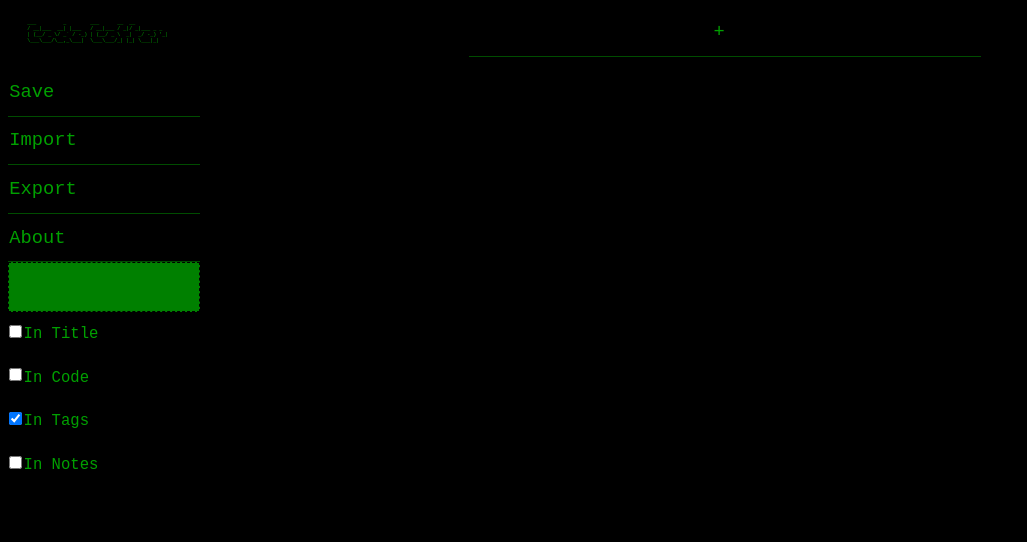
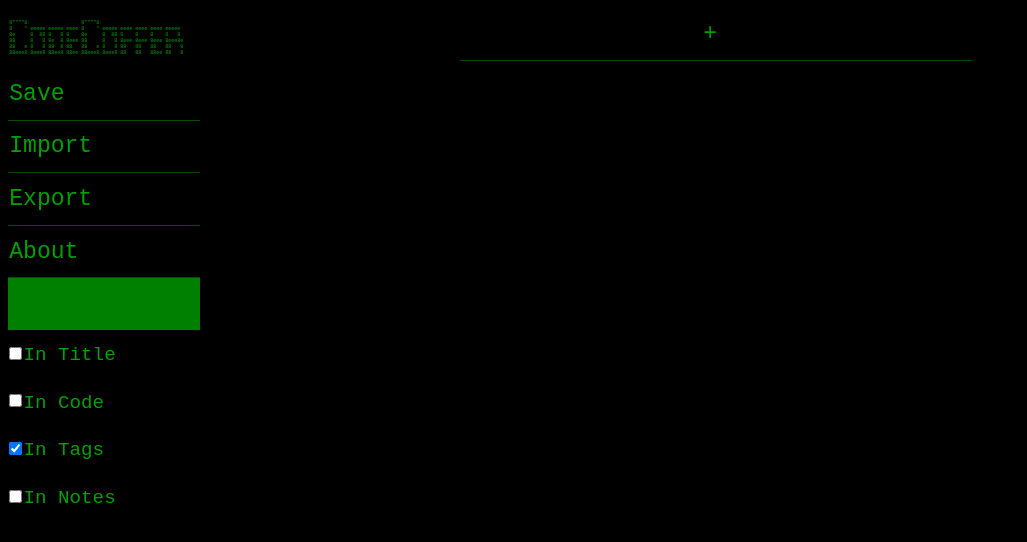
Before and after one commit to developerjaym/CodeCoffer, an Angular app: page / in a window 1280 px wide. Shown: the top 542 px of the page, without its empty margins (0-1027 px from the left). Built offline with nearby package versions, Linux system fonts and the light colour scheme.

Commit message:
style fixes

```diff
--- a/src/app/about/about.component.html
+++ b/src/app/about/about.component.html
@@ -1,23 +1,14 @@
 <button (click)="back()"><---<< Return to Snippets</button>
 <textarea class="display-textarea" readonly>
+8""""8                  8""""8
+8    " eeeee eeeee eeee 8    " eeeee eeee eeee eeee eeeee
+8e     8  88 8   8 8    8e     8  88 8    8    8    8   8
+88     8   8 8e  8 8eee 88     8   8 8eee 8eee 8eee 8eee8e
+88   e 8   8 88  8 88   88   e 8   8 88   88   88   88   8
+88eee8 8eee8 88ee8 88ee 88eee8 8eee8 88   88   88ee 88   8
 
-    ___         _        ___      __  __
-    / __|___  __| |___   / __|___ / _|/ _|___ _ _
-   | (__/ _ \/ _` / -_) | (__/ _ \  _|  _/ -_) '_|
-    \___\___/\__,_\___|  \___\___/_| |_| \___|_|
+      Author: Jay M
+      Version: 0.1
+      ©2018
 
-   By
-    .----------------.  .----------------.  .----------------.
-    | .--------------. || .--------------. || .--------------. |
-    | |     _____    | || |      __      | || |  ____  ____  | |
-    | |    |_   _|   | || |     /  \     | || | |_  _||_  _| | |
-    | |      | |     | || |    / /\ \    | || |   \ \  / /   | |
-    | |   _  | |     | || |   / ____ \   | || |    \ \/ /    | |
-    | |  | |_' |     | || | _/ /    \ \_ | || |    _|  |_    | |
-    | |  `.___.'     | || ||____|  |____|| || |   |______|   | |
-    | |              | || |              | || |              | |
-    | '--------------' || '--------------' || '--------------' |
-     '----------------'  '----------------'  '----------------'
-
-  2018
 </textarea>
--- a/src/app/app.module.ts
+++ b/src/app/app.module.ts
@@ -9,7 +9,6 @@ import { MiddlePanelComponent } from './middle-panel/middle-panel.component';
 import { SearchBoxComponent } from './search-box/search-box.component';
 import { SnippetBoxComponent } from './snippet-box/snippet-box.component';
 import { SnippetService } from './snippet.service';
-import { HttpClientModule } from '@angular/common/http';
 import { StorageService } from './storage.service';
 import { ParseService } from './parse.service';
 import { AboutComponent } from './about/about.component';
@@ -27,7 +26,7 @@ const appRoutes: Routes = [
 
 @NgModule({
   declarations: [AppComponent, AboutComponent, ExportComponent, ImportComponent, HomeComponent, SidePanelComponent, MiddlePanelComponent, SearchBoxComponent, SnippetBoxComponent, HomeComponent],
-  imports: [BrowserModule, CommonModule, FormsModule, HttpClientModule, RouterModule.forRoot(
+  imports: [BrowserModule, CommonModule, FormsModule, RouterModule.forRoot(
     appRoutes,
     { enableTracing: false,
     useHash: true } // <-- debugging purposes only
--- a/src/app/home/home.component.css
+++ b/src/app/home/home.component.css
@@ -9,9 +9,9 @@
     height: 100%;
     display: flex;
     align-items: center;
-    align-content: center;
+    align-content: space-between;
     flex-direction: column;
-    margin-left: 1vw;
+    margin-left: 4px;
   }
   app-side-panel {
     display: flex;
--- a/src/app/import/import.component.html
+++ b/src/app/import/import.component.html
@@ -1,4 +1,5 @@
 <button (click)="back()"><---<< Return to Snippets</button>
+
 <label>Paste JSON below</label>
 <textarea [(ngModel)]="importedJson" class="display-textarea"></textarea>
 <button (click)="save()">Load These Snippets</button>
--- a/src/app/middle-panel/middle-panel.component.css
+++ b/src/app/middle-panel/middle-panel.component.css
@@ -5,8 +5,3 @@
   position: sticky;
   width: 50%;
 }
-
-app-snippet-box {
-  margin-top: 8px;
-  margin-bottom: 8px;
-}
--- a/src/app/side-panel/side-panel.component.html
+++ b/src/app/side-panel/side-panel.component.html
@@ -1,10 +1,12 @@
 <div class="sticky panel">
 
    <textarea class="ascii" disabled>
-      ___         _        ___      __  __
-      / __|___  __| |___   / __|___ / _|/ _|___ _ _
-      | (__/ _ \/ _` / -_) | (__/ _ \  _|  _/ -_) '_|
-      \___\___/\__,_\___|  \___\___/_| |_| \___|_|
+8""""8                  8""""8
+8    " eeeee eeeee eeee 8    " eeeee eeee eeee eeee eeeee
+8e     8  88 8   8 8    8e     8  88 8    8    8    8   8
+88     8   8 8e  8 8eee 88     8   8 8eee 8eee 8eee 8eee8e
+88   e 8   8 88  8 88   88   e 8   8 88   88   88   88   8
+88eee8 8eee8 88ee8 88ee 88eee8 8eee8 88   88   88ee 88   8
    </textarea>
    <button (click)="save()">Save</button>
    <!-- <button (click)="download()">Download</button> -->
--- a/src/app/snippet-box/snippet-box.component.css
+++ b/src/app/snippet-box/snippet-box.component.css
@@ -1,14 +1,16 @@
 .snippet-box {
   display: flex;
   flex-direction: column;
-  width: 50vw;
+  width: 55vw;
   min-height: 50vh;
-  padding-top: 5px;
+  margin-top: 4px;
+  margin-bottom: 16px;
 }
 
 textarea {
   height: 15vh;
-  max-width: 50vw;
+  min-width: 100%;
+  max-width: 100%;
 }
 
 .title {
@@ -17,5 +19,7 @@ textarea {
 
 .delete-button {
   text-align: right;
-  align-self: right;
+  align-self: flex-end;
+  width: fit-content;
+  padding: 4px;
 }
--- a/src/app/snippet.service.ts
+++ b/src/app/snippet.service.ts
@@ -25,8 +25,8 @@ export class SnippetService {
 
   addSnippet(snippet: Snippet): void {
     this.storage.addSnippet(snippet);
-    this.snippets.push(snippet);
-    this.sortSnippets();
+    this.snippets.unshift(snippet);
+    // this.sortSnippets();
     this.snippetsSubject.next(this.snippets);
   }
 
--- a/src/app/storage.service.ts
+++ b/src/app/storage.service.ts
@@ -35,7 +35,7 @@ export class StorageService {
   addSnippet(snippet: Snippet): void {
     const snippets = this.getSnippets();
     if(!snippets.includes(snippet)) {
-      snippets.push(snippet);
+      snippets.unshift(snippet);
     }
     this.set('snippets', snippets);
   }
--- a/src/styles.css
+++ b/src/styles.css
@@ -1,12 +1,16 @@
-/* You can add global styles to this file, and also import other style files */
+/* Root - with Variables */
 
 :root {
   --main-bg-color: black;
   --main-fg-color: rgb(0, 160, 0);
 
-  --secondary-bg-color: green;
+  --secondary-bg-color: rgb(0, 128, 0);
   --secondary-fg-color: black;
+
+  --main-font-size: 1em;
 }
+
+/*Custom Classes*/
 
 .sticky {
   position: sticky;
@@ -14,9 +18,39 @@
   z-index: 1;
 }
 
+.dangerous {
+}
+
+
+.display-textarea {
+  min-height: 500px;
+  min-width: 800px;
+  height: 50vh;
+  width: 50vw;
+}
+
+.snippet-box {
+  border-style: none;
+  border-color: var(--secondary-bg-color);
+  border-width: 1px;
+}
+
+
+/*Custom Tags*/
+
+app-export, app-import, app-about {
+  display: flex;
+  flex-direction: column;
+  align-items: center;
+  max-width: 100vw;
+  width: 100%;
+}
+
+/*Tags*/
+
 body, input, button, textarea {
   font-family: monospace;
-  font-size: 1.2em;
+  font-size: calc(0.2em + var(--main-font-size));
 }
 html {
   background-color: var(--main-bg-color);
@@ -41,54 +75,54 @@ button, .checkbox, label {
   border-width: 0 0 1px 0;
   border-color: var(--main-fg-color);
 }
-button:hover {
-  background-color: var(--secondary-bg-color);
-  color: var(--secondary-fg-color);
-}
 input, textarea {
   padding: 1vw 1vw 1vw 0.1vw;
-  border-width: 1px;
-  border-style: dashed;
+  border-width: 0px 0px 1px 0px;
+  border-style: solid;
   caret-color: var(--secondary-fg-color);
   border-color: var(--secondary-fg-color);
   background-color: var(--secondary-bg-color);
   color: var(--secondary-fg-color);
 }
+
+/*Pseudo Classes, etc*/
+
+button:hover {
+  background-color: var(--secondary-bg-color);
+  color: var(--secondary-fg-color);
+}
 ::selection {
   color: var(--main-bg-color);
-  background: var(--main-fg-color);;
+  background: var(--main-fg-color);
 }
 
 input::selection, textarea::selection {
   color: var(--secondary-bg-color);
-  background: var(--secondary-fg-color);;
+  background: var(--secondary-fg-color);
 }
 
 :focus {
-  border-color: var(--secondary-fg-color);
-  border-width: 2px;
-  border-style: solid;
+  background-color: var(--secondary-fg-color);
+  color: var(--secondary-bg-color);
 }
 
-app-export, app-import, app-about {
-  display: flex;
-  flex-direction: column;
-  align-items: center;
-  max-width: 100vw;
-  width: 100%;
-  height: 90vh;
+input:focus, textarea:focus {
+  background-color: var(--secondary-fg-color);
+  color: var(--secondary-bg-color);
+  border-style: solid;
+  border-width: 1px;
+  border-color: var(--secondary-bg-color);
+  caret-color: var(--secondary-bg-color);
 }
 
-.display-textarea {
-  min-height: 500px;
-  min-width: 700px;
-  height: 50vh;
-  width: 50vw;
+input:focus::selection, textarea:focus::selection {
+  color: var(--secondary-fg-color);
+  background: var(--secondary-bg-color);
 }
 
 button:focus {
-  background: var(--main-bg-color);
-  color: var(--main-fg-color);
+  background: var(--main-fg-color);
+  color: var(--main-bg-color);
 }
 
 /* width */
@@ -105,3 +139,8 @@ button:focus {
 ::-webkit-scrollbar-thumb {
   background: var(--main-fg-color);
 }
+
+/* Corner */
+::-webkit-scrollbar-corner {
+  background: var(--main-bg-color);
+}
```
